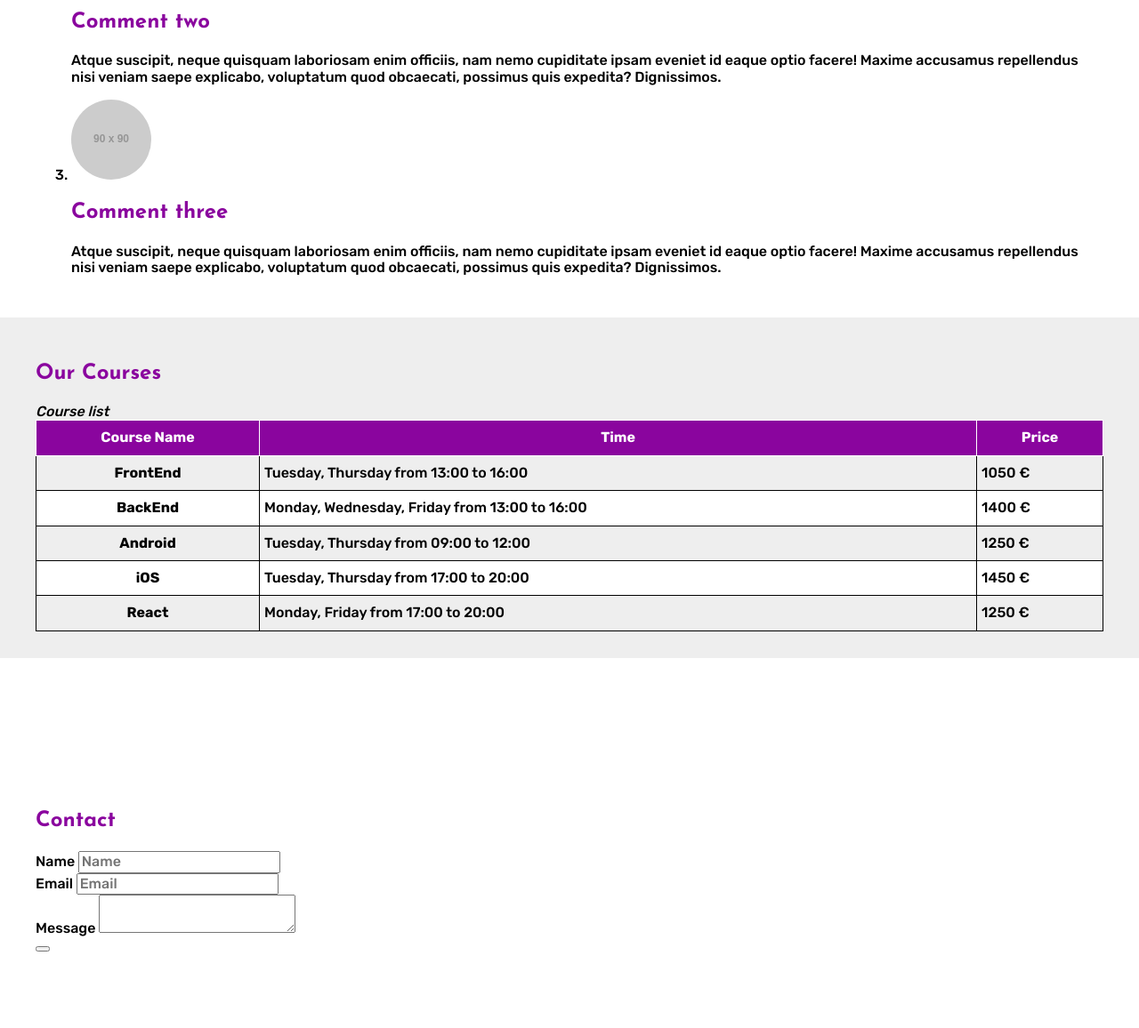
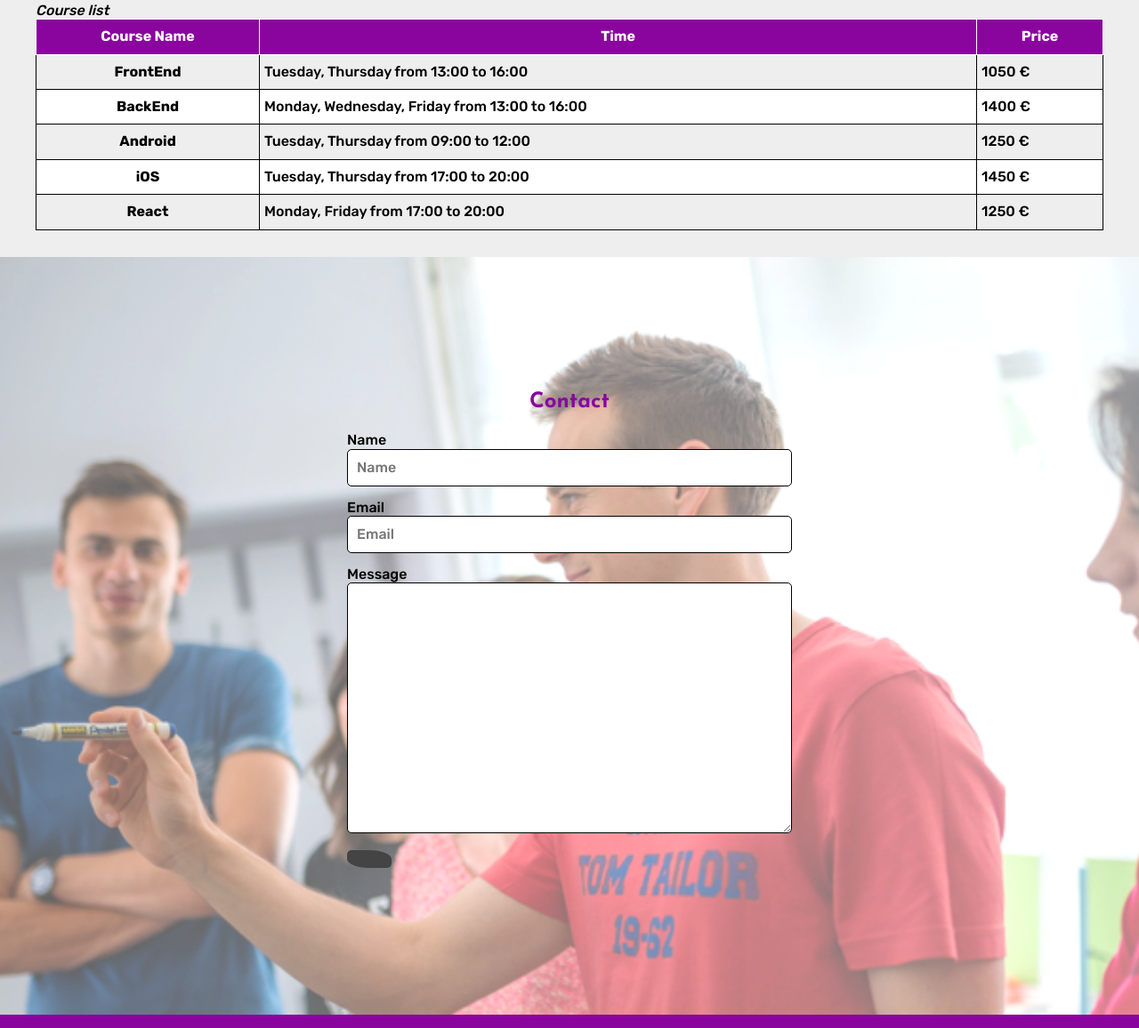
Before and after one commit to dinicdjordje/learningSass, a plain HTML site: page public_html/index.html in a window 1280 px wide. Shown: the part 1644-2800 px from the top of the page at 89% size. Drawn offline with nearby package versions, Linux system fonts and the light colour scheme; files that its build step writes are made by us from their sources; placeholder pictures from the web are drawn by us.

Commit message:
Comment and Contact section done

```diff
--- a/public_html/index.html
+++ b/public_html/index.html
@@ -194,10 +194,10 @@
                     </div>
                     <div class="form-group">
                         <label for="message">Message</label>
-                        <textarea class="form-control" name="message" id="message"></textarea>
+                        <textarea class="form-control" name="message" id="message" rows="7"></textarea>
                     </div>
                     <div class="form-group">
-                        <button type="submit" name="send" value="yes"></button>
+                        <button class="btn-default" type="submit" name="send" value="yes"></button>
                     </div>
                 </form>
             </div>
--- a/public_html/scss/partials/_base.scss
+++ b/public_html/scss/partials/_base.scss
@@ -46,4 +46,5 @@ h1,h2,h3,h4,h5,h6{
     font-family: $headings-font;
     font-weight: $heading-weight;
     color: $heading-color;
+    margin-top: 0;
 }
--- a/public_html/scss/partials/_commentsSection.scss
+++ b/public_html/scss/partials/_commentsSection.scss
@@ -7,8 +7,32 @@ $comment-bg: $white;
 }
 
 
-.comment-img {
-    img{
-        @include radious(50%);
+.comment-list{
+    list-style: none;
+    padding: 0;
+
+    .comment-item{
+        display: flex;
+
+        .comment-img {
+            flex: 0 0 50px;
+            img{
+                @include radious(50%);
+            }
+
+            .comment-body{
+                padding-left: 10px;
+
+            }
+        }
+    }
+    @media(min-width:768px){
+        .comment-section{
+            .comment-list{
+                .comment-img{
+                    flex:0 0 90px !important;
+                }
+            }
+        }
     }
 }
--- a/public_html/scss/partials/_contactSection.scss
+++ b/public_html/scss/partials/_contactSection.scss
@@ -1,6 +1,41 @@
 
 $contact-bg: $white;
+$input-border: 1px solid $black;
 
 .contact-section{
     @include styleSection(150px, 150px, $contact-bg);
+    background-image: url(assets/contact.png);
+    background-size: cover;
+    background-repeat: no-repeat;
+    background-position: center;
+
+    h2{
+        text-align: center;
+    }
+
+    .contact-form{
+        max-width: 500px;
+        width: 100%;
+        margin: 0 auto;
+
+        .form-group{
+            margin-bottom: 1.5rem;
+
+             label{
+            display: block;
+        }
+        .form-control{
+            display: block;
+            width: 100%;
+            border: $input-border;
+            padding: 0 10px;
+            line-height: 4rem;
+            @include radious(5px);
+
+
+        }
+        }
+
+
+    }
 }
```
Also changed, not shown: public_html/css/theme.css, 1 other file.
